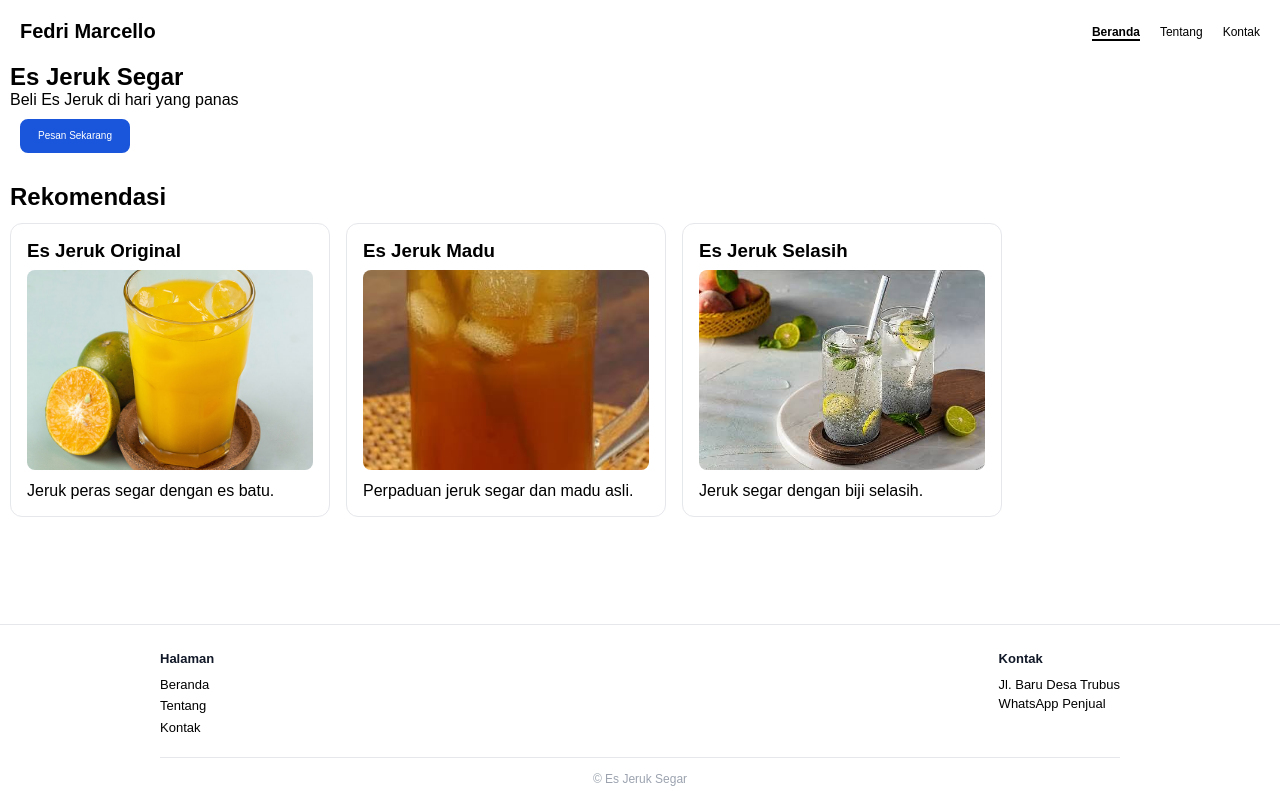
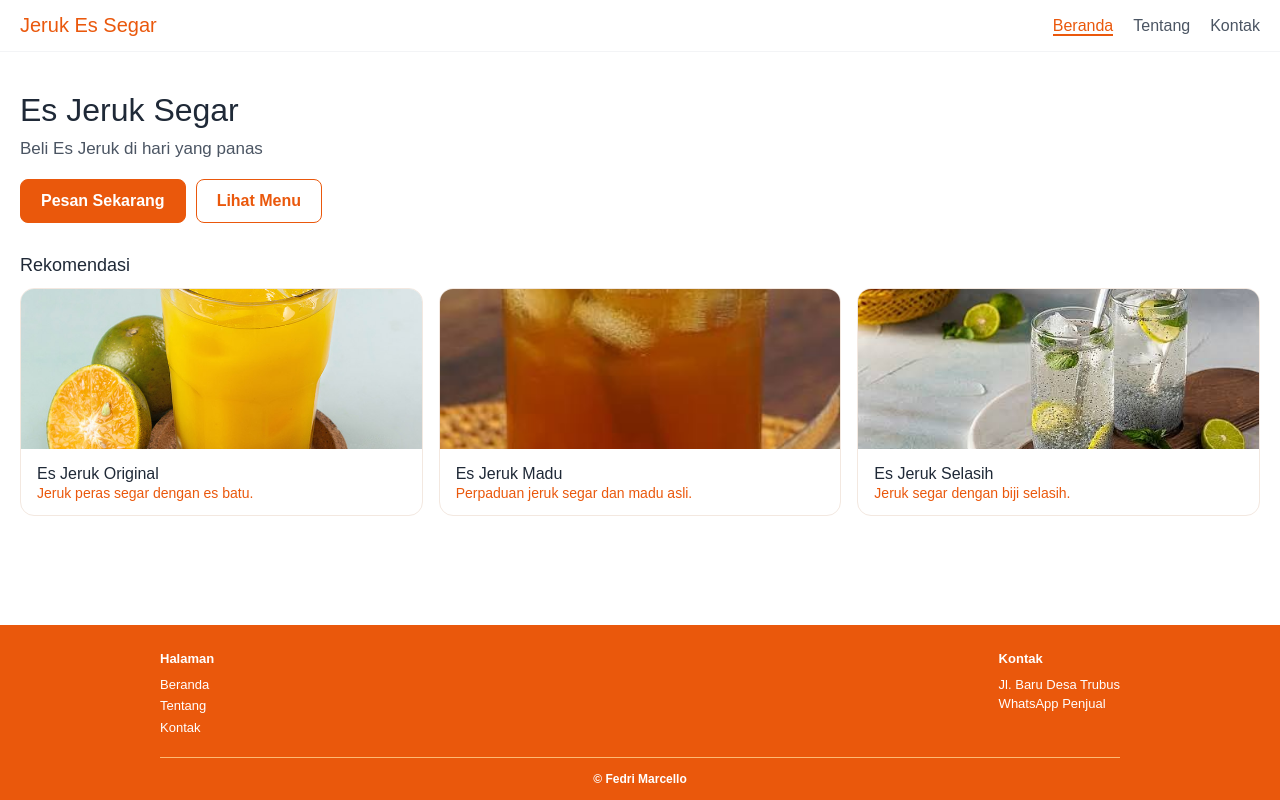
Before and after one commit to fedrimarcello-commits/535250052_Tugas4_PraktikumFrontend, a Next.js app: page / in a window 1280 px wide. Built offline with nearby package versions, Linux system fonts and the light colour scheme.

Commit message:
Menambah css untuk halaman beranda

```diff
--- a/app/page.module.css
+++ b/app/page.module.css
@@ -1,19 +1,44 @@
 .hero{
   display: flex;
   flex-direction: column;
-  margin-left: 10px;
+  padding: 40px 20px 32px;
+}
+
+.hero h1{
+  font-size: 32px;
+  font-weight: 500;
+  color: #1f2937;
+  margin-bottom: 10px;
+}
+
+.hero p{
+  font-size: 17px;
+  color: #4b5563;
 }
 
 .tombolhero{
-  margin: 10px;
-  font-size: 10px;
+  display: flex;
+  gap: 10px;
+  margin-top: 20px;
+}
 
+.tombolhero .tombolgaris{
+  background: #ffffff;
+  color: #ea580c;
 }
+
+.tombolhero .tombolgaris:hover{
+  background: #fff1e8;
+}
+
 .rekomendasi{
-  margin: 20px 10px;
+  padding: 0 20px 32px;
 }
 
 .rekomendasi h2{
+  font-size: 18px;
+  font-weight: 500;
+  color: #1f2937;
   margin-bottom: 12px;
 }
 
--- a/app/page.tsx
+++ b/app/page.tsx
@@ -38,6 +38,7 @@ export default function Home() {
           <p> Beli Es Jeruk di hari yang panas</p>
           <div className={styles.tombolhero}>
             <Button href="/menu">Pesan Sekarang</Button>
+            <Button href="/menu" className={styles.tombolgaris}>Lihat Menu</Button>
           </div>
       </section>
 
--- a/components/Button.module.css
+++ b/components/Button.module.css
@@ -1,18 +1,18 @@
 .tombols {
   display: inline-block;
-  padding: 8px 16px;
+  padding: 10px 20px;
   line-height: 1.4;
   border-radius: 8px;
   text-decoration: none;
-  font-weight: 500;
-  background: #1a56db;
+  font-weight: 600;
+  background: #ea580c;
   color: #ffffff;
-  border: 2px solid #1a56db;
+  border: 1px solid #ea580c;
   transition: background 0.2s;
   width: fit-content;
 }
 
 .tombols:hover {
-  background: #1e429f;
-  border-color: #1e429f;
+  background: #c2410c;
+  border-color: #c2410c;
 }
--- a/components/Footer.module.css
+++ b/components/Footer.module.css
@@ -1,7 +1,8 @@
 .footer {
   margin-top: auto;
   padding: 24px 20px 12px;
-  border-top: 1px solid #e5e7eb;
+  background: #ea580c;
+  color: #ffffff;
   font-size: 13px;
   line-height: 1.5;
 }
@@ -17,18 +18,15 @@
 
 .columns h3 {
   font-size: 15px;
-  color: #111827;
   margin-bottom: 4px;
 }
 
 .columns h4 {
   font-size: 13px;
-  color: #111827;
   margin-bottom: 6px;
 }
 
 .columns a:hover {
-  color: #111827;
   text-decoration: underline;
 }
 
@@ -43,8 +41,8 @@
   max-width: 960px;
   margin: 20px auto 0;
   padding-top: 12px;
-  border-top: 1px solid #e5e7eb;
+  border-top: 1px solid #fdba74;
   text-align: center;
-  color: #9ca3af;
+  font-weight: 600;
   font-size: 12px;
 }
--- a/components/Footer.tsx
+++ b/components/Footer.tsx
@@ -24,7 +24,7 @@ export default function Footer() {
         </div>
       </div>
 
-      <p className={styles.copyright}>© Es Jeruk Segar</p>
+      <p className={styles.copyright}>© Fedri Marcello</p>
     </footer>
   );
 }
--- a/components/MenuCard.module.css
+++ b/components/MenuCard.module.css
@@ -1,24 +1,35 @@
 .card {
   flex: 1 1 260px;
-  max-width: 320px;
-  border: 1px solid #e5e7eb;
-  border-radius: 12px;
+  border: 1px solid #f3e8e0;
+  border-radius: 14px;
   overflow: hidden;
+  background: #ffffff;
 }
 
 .card:hover {
-  border-color: #f59e0b;
+  border-color: #ea580c;
 }
 
 .link {
   display: block;
-  padding: 16px;
 }
 
 .image {
   width: 100%;
-  height: 200px;
+  height: 160px;
   object-fit: cover;
-  border-radius: 8px;
-  margin: 8px 0;
+  background: #fff1e8;
 }
+
+.link h3 {
+  font-size: 16px;
+  font-weight: 500;
+  color: #1f2937;
+  padding: 12px 16px 2px;
+}
+
+.link p {
+  font-size: 14px;
+  color: #ea580c;
+  padding: 0 16px 14px;
+}
--- a/components/MenuCard.tsx
+++ b/components/MenuCard.tsx
@@ -13,7 +13,6 @@ export default function MenuCard({ slug, name, description, image }: MenuCardPro
   return (
     <article className={styles.card}>
       <Link href={`/menu/${slug}`} className={styles.link}>
-        <h3>{name}</h3>
         <Image
           src={image}
           alt={name}
@@ -21,6 +20,7 @@ export default function MenuCard({ slug, name, description, image }: MenuCardPro
           height={300}
           className={styles.image}
         />
+        <h3>{name}</h3>
         <p>{description}</p>
       </Link>
     </article>
--- a/components/NavLink.module.css
+++ b/components/NavLink.module.css
@@ -3,9 +3,12 @@
   text-decoration: none;
 }
 
+.link:hover {
+  color: #ea580c;
+}
+
 .active {
-  color: inherit;
+  color: #ea580c;
   text-decoration: none;
-  font-weight: bold;
   border-bottom: 2px solid currentColor;
 }
--- a/components/Navbar.module.css
+++ b/components/Navbar.module.css
@@ -1,15 +1,20 @@
 .nav{
-    margin: 20px;
+    padding: 14px 20px;
     display: flex;
     justify-content: space-between;
+    align-items: center;
+    gap: 16px;
+    border-bottom: 1px solid #f3f4f6;
 }
 .logo{
     font-size: 20px;
+    font-weight: 500;
+    color: #ea580c;
 }
 .menu{
-    margin-top: 5px;
     display: flex;
     list-style: none;
     gap: 20px;
-    font-size: 12px;
+    font-size: 16px;
+    color: #4b5563;
 }
--- a/components/Navbar.tsx
+++ b/components/Navbar.tsx
@@ -11,7 +11,7 @@ export default function Navbar() {
   return (
     <nav className={styles.nav}>
       <h1 className={styles.logo}>
-        Fedri Marcello
+        Jeruk Es Segar
       </h1>
       <ul className={styles.menu}>
         {menu.map((item) => (
```
